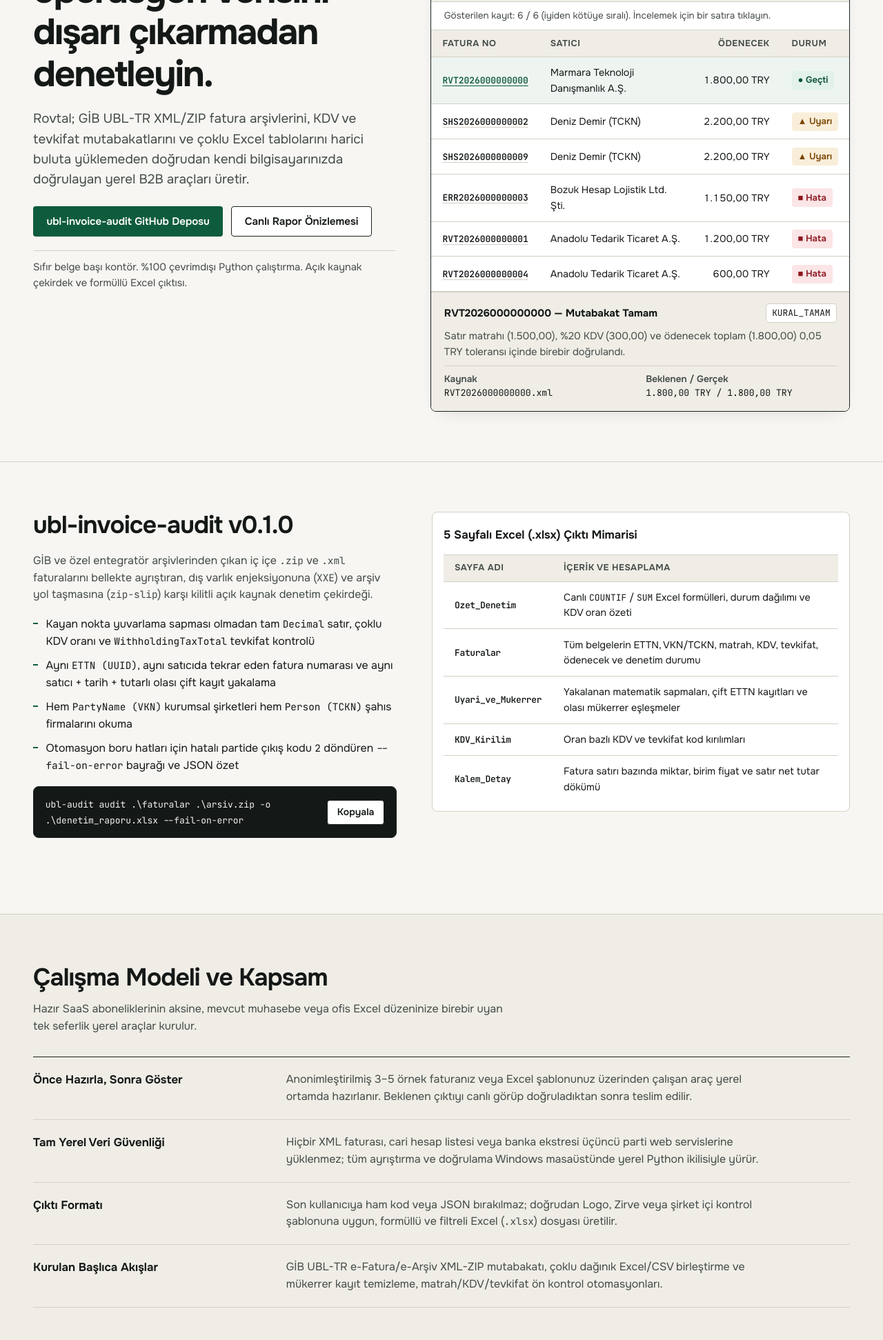
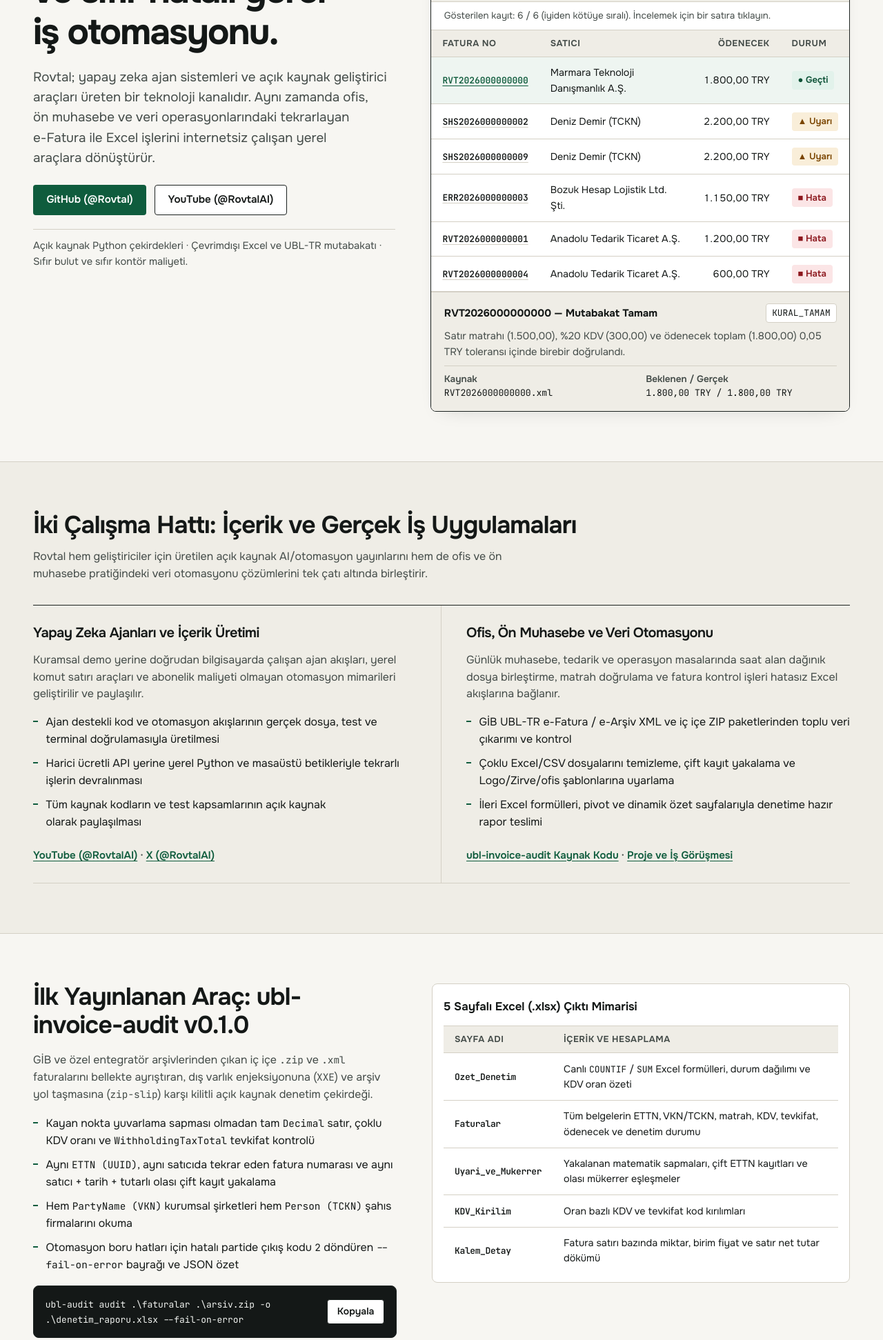
Before and after one commit to Rovtal/rovtal.github.io, a plain HTML site: page index.html in a window 1280 px wide. Shown: the part 248-2191 px from the top of the page at 69% size. Drawn offline with Linux system fonts and the light colour scheme.

Commit message:
feat: align showcase with Creator AI agents and office automation tracks

```diff
--- a/index.html
+++ b/index.html
@@ -3,12 +3,12 @@
 <head>
   <meta charset="utf-8">
   <meta name="viewport" content="width=device-width, initial-scale=1">
-  <title>Rovtal | Çevrimdışı B2B Veri ve e-Fatura Otomasyonu</title>
-  <meta name="description" content="Rovtal, UBL-TR e-Fatura XML/ZIP arşivlerini harici buluta göndermeden yerel bilgisayarda denetleyen ve formüllü Excel raporları üreten B2B otomasyon araçları geliştirir.">
+  <title>Rovtal | Yapay Zeka Ajanları ve Yerel İş Otomasyonu</title>
+  <meta name="description" content="Rovtal; yapay zeka ajanları, yerel otomasyon sistemleri ile ön muhasebe, Excel ve GİB UBL-TR e-Fatura doğrulama süreçleri için çevrimdışı çalışan pratik araçlar geliştirir.">
   <meta name="color-scheme" content="light dark">
   <meta property="og:type" content="website">
-  <meta property="og:title" content="Rovtal | Çevrimdışı B2B Veri ve e-Fatura Otomasyonu">
-  <meta property="og:description" content="Veriyi dışarı göndermeden yerel ortamda çalışan UBL-TR e-Fatura denetimi, Excel birleştirme ve matrah/KDV mutabakat araçları.">
+  <meta property="og:title" content="Rovtal | Yapay Zeka Ajanları ve Yerel İş Otomasyonu">
+  <meta property="og:description" content="Yapay zeka destekli yerel otomasyon sistemleri, açık kaynak araçlar ve çevrimdışı Excel / UBL-TR e-Fatura denetim akışları.">
   <meta property="og:url" content="https://rovtal.github.io/">
   <link rel="icon" type="image/svg+xml" href="assets/rovtal-mark.svg">
   <link rel="stylesheet" href="styles.css">
@@ -26,7 +26,7 @@
 
       <nav class="primary-nav" aria-label="Birincil">
         <ul>
-          <li><a href="#rapor-onizleme">Örnek Rapor</a></li>
+          <li><a href="#odak-alanlari">Odak Alanları</a></li>
           <li><a href="#denetim-motoru">ubl-invoice-audit</a></li>
           <li><a href="#calisma-modeli">Çalışma Modeli</a></li>
           <li><a href="#iletisim">İletişim</a></li>
@@ -43,28 +43,29 @@
     <section class="hero" aria-labelledby="main-heading">
       <div class="container hero-grid">
         <div class="hero-copy">
-          <h1 id="main-heading" tabindex="-1">e-Fatura ve operasyon verisini dışarı çıkarmadan denetleyin.</h1>
+          <h1 id="main-heading" tabindex="-1">Yapay zeka ajanları ve sıfır hatalı yerel iş otomasyonu.</h1>
           <p class="lead">
-            Rovtal; GİB UBL-TR XML/ZIP fatura arşivlerini, KDV ve tevkifat mutabakatlarını ve çoklu Excel tablolarını
-            harici buluta yüklemeden doğrudan kendi bilgisayarınızda doğrulayan yerel B2B araçları üretir.
+            Rovtal; yapay zeka ajan sistemleri ve açık kaynak geliştirici araçları üreten bir teknoloji kanalıdır.
+            Aynı zamanda ofis, ön muhasebe ve veri operasyonlarındaki tekrarlayan e-Fatura ile Excel işlerini
+            internetsiz çalışan yerel araçlara dönüştürür.
           </p>
           <div class="hero-actions">
-            <a class="btn btn-primary" href="https://github.com/Rovtal/ubl-invoice-audit" target="_blank" rel="noopener noreferrer">
-              ubl-invoice-audit GitHub Deposu
+            <a class="btn btn-primary" href="https://github.com/Rovtal" target="_blank" rel="noopener noreferrer">
+              GitHub (@Rovtal)
             </a>
-            <a class="btn btn-secondary" href="#rapor-onizleme">
-              Canlı Rapor Önizlemesi
+            <a class="btn btn-secondary" href="https://www.youtube.com/@RovtalAI" target="_blank" rel="noopener noreferrer">
+              YouTube (@RovtalAI)
             </a>
           </div>
           <p class="trust-line">
-            Sıfır belge başı kontör. %100 çevrimdışı Python çalıştırma. Açık kaynak çekirdek ve formüllü Excel çıktısı.
+            Açık kaynak Python çekirdekleri · Çevrimdışı Excel ve UBL-TR mutabakatı · Sıfır bulut ve sıfır kontör maliyeti.
           </p>
         </div>
 
         <aside id="rapor-onizleme" class="workbench" aria-labelledby="workbench-title">
           <div class="workbench-header">
             <div class="workbench-title-row">
-              <h2 id="workbench-title">Örnek Denetim Çıktısı (ubl-audit demo)</h2>
+              <h2 id="workbench-title">Canlı Çıktı: ubl-audit demo</h2>
               <span class="badge-count">6 belge · 0.05 TRY tolerans</span>
             </div>
             <div class="filter-bar" role="group" aria-label="Duruma göre filtrele">
@@ -178,10 +179,55 @@
       </div>
     </section>
 
+    <section id="odak-alanlari" class="section section-alt" aria-labelledby="pillars-heading">
+      <div class="container">
+        <h2 id="pillars-heading">İki Çalışma Hattı: İçerik ve Gerçek İş Uygulamaları</h2>
+        <p class="section-intro">
+          Rovtal hem geliştiriciler için üretilen açık kaynak AI/otomasyon yayınlarını hem de ofis ve ön muhasebe pratiğindeki veri otomasyonu çözümlerini tek çatı altında birleştirir.
+        </p>
+
+        <div class="tracks-grid">
+          <article class="track-col" aria-labelledby="track-creator-heading">
+            <h3 id="track-creator-heading">Yapay Zeka Ajanları ve İçerik Üretimi</h3>
+            <p>
+              Kuramsal demo yerine doğrudan bilgisayarda çalışan ajan akışları, yerel komut satırı araçları ve abonelik maliyeti olmayan otomasyon mimarileri geliştirilir ve paylaşılır.
+            </p>
+            <ul class="spec-bullets">
+              <li>Ajan destekli kod ve otomasyon akışlarının gerçek dosya, test ve terminal doğrulamasıyla üretilmesi</li>
+              <li>Harici ücretli API yerine yerel Python ve masaüstü betikleriyle tekrarlı işlerin devralınması</li>
+              <li>Tüm kaynak kodların ve test kapsamlarının açık kaynak olarak paylaşılması</li>
+            </ul>
+            <p class="track-links">
+              <a href="https://www.youtube.com/@RovtalAI" target="_blank" rel="noopener noreferrer">YouTube (@RovtalAI)</a>
+              ·
+              <a href="https://x.com/RovtalAI" target="_blank" rel="noopener noreferrer">X (@RovtalAI)</a>
+            </p>
+          </article>
+
+          <article class="track-col" aria-labelledby="track-career-heading">
+            <h3 id="track-career-heading">Ofis, Ön Muhasebe ve Veri Otomasyonu</h3>
+            <p>
+              Günlük muhasebe, tedarik ve operasyon masalarında saat alan dağınık dosya birleştirme, matrah doğrulama ve fatura kontrol işleri hatasız Excel akışlarına bağlanır.
+            </p>
+            <ul class="spec-bullets">
+              <li>GİB UBL-TR e-Fatura / e-Arşiv XML ve iç içe ZIP paketlerinden toplu veri çıkarımı ve kontrol</li>
+              <li>Çoklu Excel/CSV dosyalarını temizleme, çift kayıt yakalama ve Logo/Zirve/ofis şablonlarına uyarlama</li>
+              <li>İleri Excel formülleri, pivot ve dinamik özet sayfalarıyla denetime hazır rapor teslimi</li>
+            </ul>
+            <p class="track-links">
+              <a href="https://github.com/Rovtal/ubl-invoice-audit" target="_blank" rel="noopener noreferrer">ubl-invoice-audit Kaynak Kodu</a>
+              ·
+              <a href="#iletisim">Proje ve İş Görüşmesi</a>
+            </p>
+          </article>
+        </div>
+      </div>
+    </section>
+
     <section id="denetim-motoru" class="section" aria-labelledby="engine-heading">
       <div class="container split-band">
         <div class="prose-col">
-          <h2 id="engine-heading">ubl-invoice-audit v0.1.0</h2>
+          <h2 id="engine-heading">İlk Yayınlanan Araç: ubl-invoice-audit v0.1.0</h2>
           <p>
             GİB ve özel entegratör arşivlerinden çıkan iç içe <code>.zip</code> ve <code>.xml</code> faturalarını bellekte ayrıştıran,
             dış varlık enjeksiyonuna (<code>XXE</code>) ve arşiv yol taşmasına (<code>zip-slip</code>) karşı kilitli açık kaynak denetim çekirdeği.
@@ -240,38 +286,37 @@
 
     <section id="calisma-modeli" class="section section-alt" aria-labelledby="model-heading">
       <div class="container">
-        <h2 id="model-heading">Çalışma Modeli ve Kapsam</h2>
+        <h2 id="model-heading">Çalışma Modeli ve Teslim İlkeleri</h2>
         <p class="section-intro">
-          Hazır SaaS aboneliklerinin aksine, mevcut muhasebe veya ofis Excel düzeninize birebir uyan tek seferlik yerel araçlar kurulur.
+          Hazır SaaS aboneliklerinin aksine, mevcut muhasebe veya ofis Excel düzeninize birebir uyan, kontrol edilebilir yerel sistemler kurulur.
         </p>
 
         <dl class="ledger-list">
           <div class="ledger-row">
             <dt>Önce Hazırla, Sonra Göster</dt>
             <dd>
-              Anonimleştirilmiş 3–5 örnek faturanız veya Excel şablonunuz üzerinden çalışan araç yerel ortamda hazırlanır.
+              Anonimleştirilmiş 3–5 örnek belge veya Excel şablonunuz üzerinden çalışan araç yerel ortamda hazırlanır.
               Beklenen çıktıyı canlı görüp doğruladıktan sonra teslim edilir.
             </dd>
           </div>
           <div class="ledger-row">
             <dt>Tam Yerel Veri Güvenliği</dt>
             <dd>
-              Hiçbir XML faturası, cari hesap listesi veya banka ekstresi üçüncü parti web servislerine yüklenmez;
+              Hiçbir XML faturası, cari hesap listesi veya işletme dosyası üçüncü parti web servislerine yüklenmez;
               tüm ayrıştırma ve doğrulama Windows masaüstünde yerel Python ikilisiyle yürür.
             </dd>
           </div>
           <div class="ledger-row">
-            <dt>Çıktı Formatı</dt>
+            <dt>Ofis ve Muhasebe Uyumlu Çıktı</dt>
             <dd>
-              Son kullanıcıya ham kod veya JSON bırakılmaz; doğrudan Logo, Zirve veya şirket içi kontrol şablonuna uygun,
+              Son kullanıcıya ham kod veya karmaşık JSON bırakılmaz; doğrudan Logo, Zirve veya şirket içi kontrol düzenine uygun,
               formüllü ve filtreli Excel (<code>.xlsx</code>) dosyası üretilir.
             </dd>
           </div>
           <div class="ledger-row">
-            <dt>Kurulan Başlıca Akışlar</dt>
+            <dt>Test ve Doğrulama Disiplini</dt>
             <dd>
-              GİB UBL-TR e-Fatura/e-Arşiv XML-ZIP mutabakatı, çoklu dağınık Excel/CSV birleştirme ve mükerrer kayıt temizleme,
-              matrah/KDV/tevkifat ön kontrol otomasyonları.
+              Yayına alınan her araç birim testlerinden ve sınır durum kontrollerinden geçirilerek açık kaynak deposuyla birlikte sunulur.
             </dd>
           </div>
         </dl>
@@ -286,7 +331,7 @@
           <img src="assets/rovtal-mark.svg" alt="" width="24" height="24">
           <span>Rovtal</span>
         </div>
-        <p>Çevrimdışı B2B veri doğrulama, e-Fatura denetimi ve yerel Excel otomasyon araçları.</p>
+        <p>Yapay zeka ajanları, yerel otomasyon sistemleri ve çevrimdışı ofis/veri araçları.</p>
       </div>
 
       <div class="footer-contact">
@@ -302,8 +347,10 @@
         <h3>Doğrulanmış Kanallar</h3>
         <ul>
           <li><a href="https://github.com/Rovtal" target="_blank" rel="noopener noreferrer">GitHub (@Rovtal)</a></li>
+          <li><a href="https://www.youtube.com/@RovtalAI" target="_blank" rel="noopener noreferrer">YouTube (@RovtalAI)</a></li>
           <li><a href="https://x.com/RovtalAI" target="_blank" rel="noopener noreferrer">X (@RovtalAI)</a></li>
-          <li><a href="https://www.youtube.com/@rovtalai" target="_blank" rel="noopener noreferrer">YouTube (@rovtalai)</a></li>
+          <li><a href="https://www.instagram.com/rovtalai/" target="_blank" rel="noopener noreferrer">Instagram (@rovtalai)</a></li>
+          <li><a href="https://www.threads.com/@rovtalai" target="_blank" rel="noopener noreferrer">Threads (@rovtalai)</a></li>
         </ul>
       </div>
     </div>
--- a/styles.css
+++ b/styles.css
@@ -784,6 +784,61 @@
     font-size: 0.82rem;
   }
 
+  /* Dual working tracks */
+  .tracks-grid {
+    margin-block-start: 2rem;
+    display: grid;
+    grid-template-columns: repeat(2, minmax(0, 1fr));
+    border-block-start: 1px solid var(--border-strong);
+    border-block-end: 1px solid var(--border-hairline);
+  }
+
+  .track-col {
+    min-inline-size: 0;
+    display: flex;
+    flex-direction: column;
+    gap: 1rem;
+    padding-block: 1.75rem;
+  }
+
+  .track-col:first-child {
+    padding-inline-end: 2.25rem;
+    border-inline-end: 1px solid var(--border-hairline);
+  }
+
+  .track-col:last-child {
+    padding-inline-start: 2.25rem;
+  }
+
+  .track-col p {
+    max-inline-size: 58ch;
+    color: var(--ink-secondary);
+  }
+
+  .track-links {
+    margin-block-start: auto;
+    padding-block-start: 0.5rem;
+    font-size: 0.94rem;
+    font-weight: 600;
+    color: var(--ink-secondary);
+  }
+
+  @media (max-width: 56rem) {
+    .tracks-grid {
+      grid-template-columns: minmax(0, 1fr);
+    }
+
+    .track-col:first-child {
+      padding-inline-end: 0;
+      border-inline-end: 0;
+      border-block-end: 1px solid var(--border-hairline);
+    }
+
+    .track-col:last-child {
+      padding-inline-start: 0;
+    }
+  }
+
   /* Engine section */
   .prose-col {
     display: flex;
```
Also changed, not shown: 1 other file.
